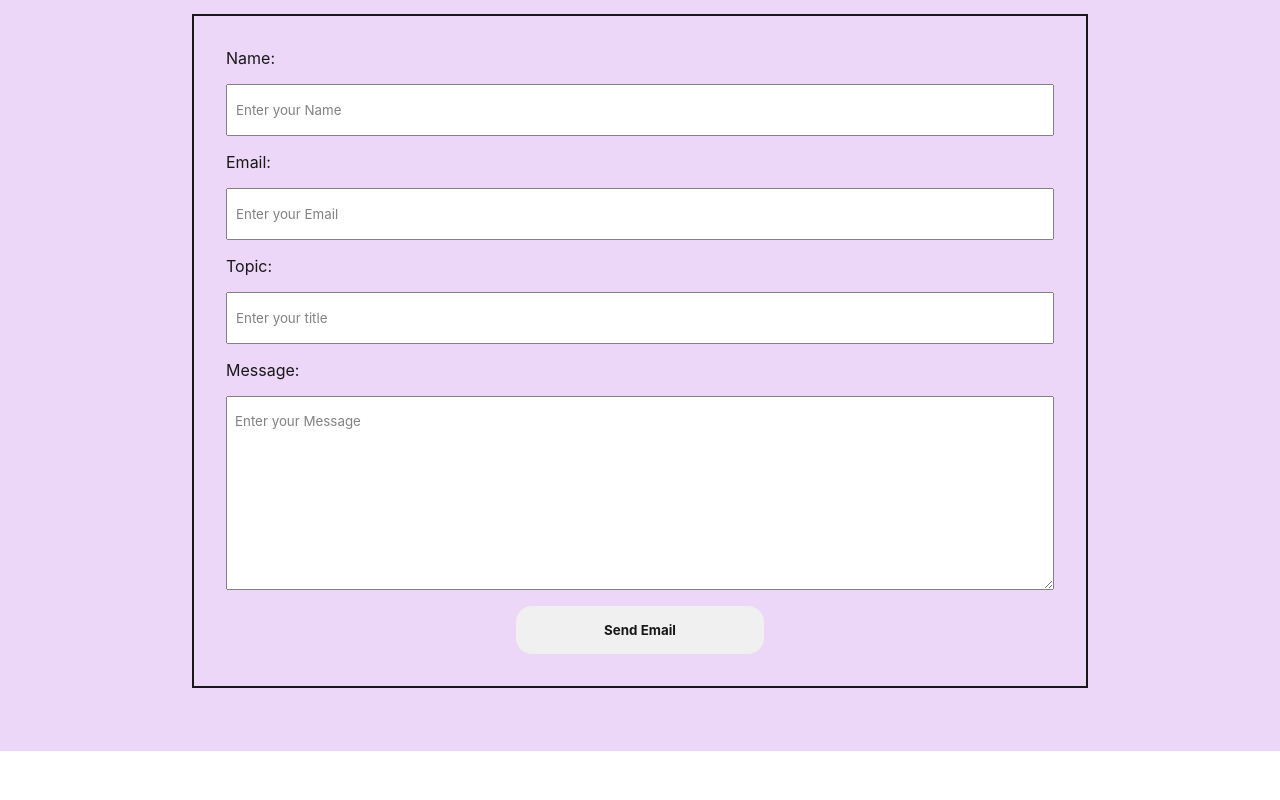
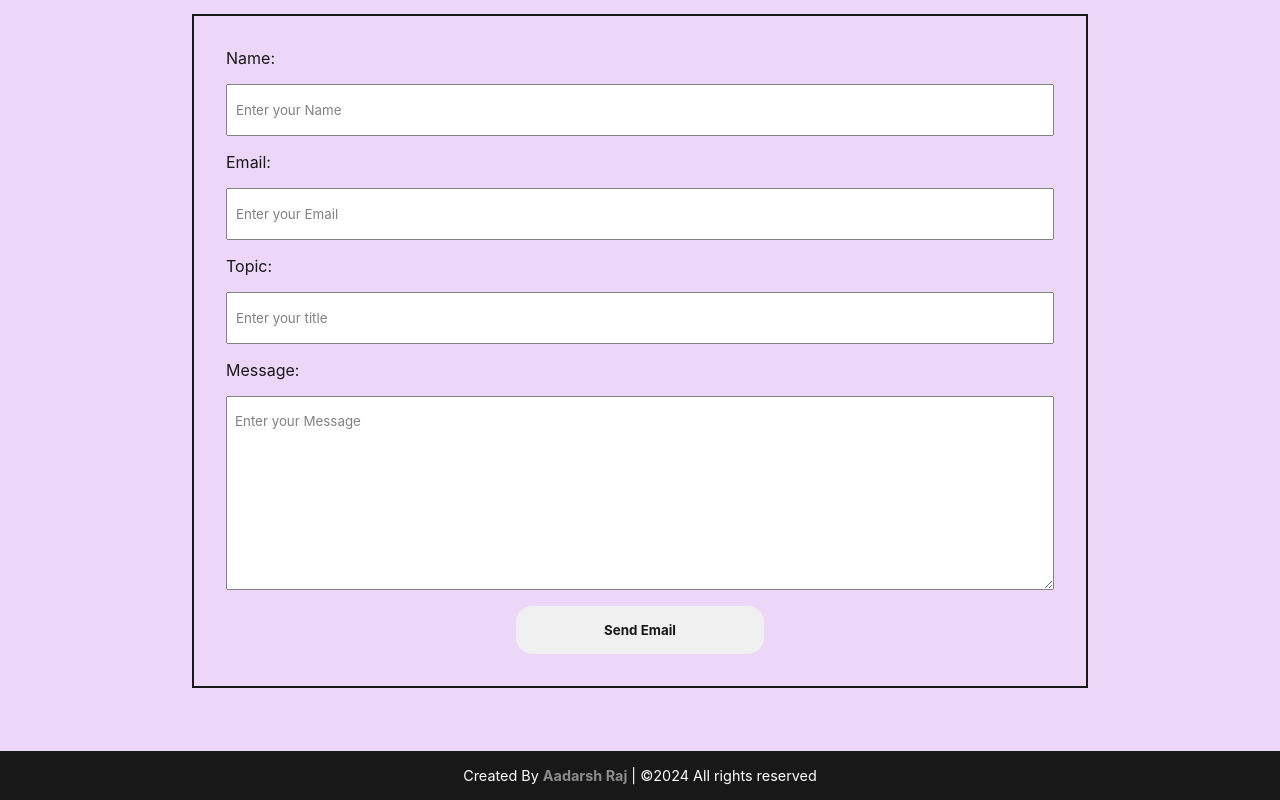
Before and after one commit to Aadarsh-Raj/Aadarsh-Raj, a React (Create React App) app: page / in a window 1280 px wide. Shown: the part 1589-2389 px from the top of the page. Before the commit the page ends 2340 px from the top, so only its background shows below. Built offline with nearby package versions, Linux system fonts and the light colour scheme; the HTML template or start-up script is replaced by a standard one.

Commit message:
added footer

```diff
--- /dev/null
+++ b/src/Components/Footer.jsx
@@ -0,0 +1,13 @@
+import React from 'react'
+import "./Style/footer.css"
+const Footer = () => {
+  return (
+    <>
+    <footer className="footer">
+        Created By <a href="">Aadarsh Raj</a> | ©2024 All rights reserved
+    </footer>
+    </>
+  )
+}
+
+export default Footer
--- a/src/Components/Main.jsx
+++ b/src/Components/Main.jsx
@@ -8,6 +8,7 @@ import Contact from "./Contact";
 import SocialMedia from "./SocialMedia";
 import React, { useState, useEffect } from "react";
 import "./Style/main.css";
+import Footer from "./Footer";
 const Main = () => {
   return (
     <>
@@ -17,6 +18,7 @@ const Main = () => {
         <Projects />
         <Skills />
         <Contact />
+        <Footer />
       </main>
     </>
   );
--- /dev/null
+++ b/src/Components/Style/footer.css
@@ -0,0 +1,7 @@
+.footer{
+    background-color: black;
+    padding: 1rem;
+    color: white;
+    text-align: center;
+    font-size: 0.9rem;
+}
```
